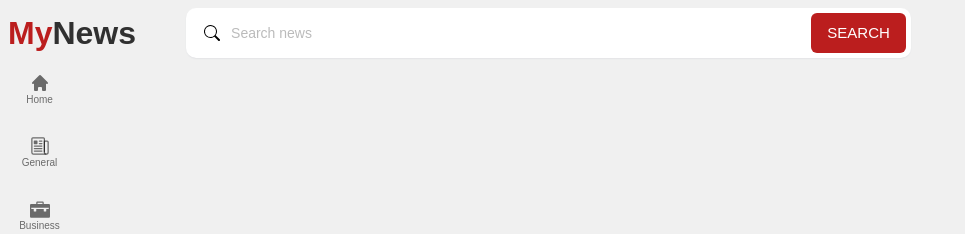
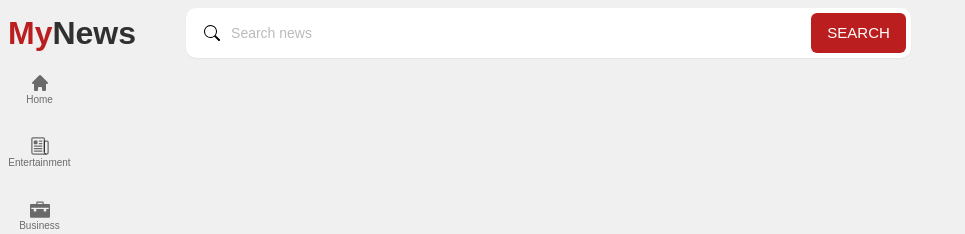
Before and after one commit to Ivan-Franjic/news-app, a React (Create React App) app: page / in a window 1280 px wide. Shown: the top 234 px of the page, without its empty margins (0-965 px from the left). Built offline with nearby package versions, Linux system fonts and the light colour scheme.

Commit message:
design changes

```diff
--- a/src/Components/Sidebar/Sidebar.scss
+++ b/src/Components/Sidebar/Sidebar.scss
@@ -9,24 +9,35 @@ $background-pressed: white;
   width: 63px;
 }
 
-.sidebar__item {
+.active {
+  text-decoration: none;
   width: 63px;
   height: 63px;
   display: flex;
   flex-direction: column;
   align-items: center;
   justify-content: center;
-  color: $text-color;
   border: none;
   border-radius: 5px;
+  background-color: $background-pressed;
+  color: $text-color-pressed;
 }
 
-.sidebar__item:hover {
-  background-color: $background-hover;
+.inactive {
+  text-decoration: none;
+  width: 63px;
+  height: 63px;
+  display: flex;
+  flex-direction: column;
+  align-items: center;
+  justify-content: center;
+  border: none;
+  border-radius: 5px;
+  color: $text-color;
 }
 
-.sidebar__link {
-  text-decoration: none;
+.inactive:hover {
+  background-color: $background-hover;
 }
 
 .sidebar__icon {
--- a/src/Components/Sidebar/Sidebar.tsx
+++ b/src/Components/Sidebar/Sidebar.tsx
@@ -7,59 +7,67 @@ import { MdOutlineScience } from "react-icons/md";
 import { IoFootball } from "react-icons/io5";
 import { FiMonitor } from "react-icons/fi";
 import { AiFillStar } from "react-icons/ai";
-import { Link } from "react-router-dom";
+import { NavLink } from "react-router-dom";
 
 export default function Sidebar() {
   return (
     <div className="sidebar">
-      <Link className="sidebar__link" to={`/`}>
-        <div className="sidebar__item">
+      <NavLink
+        className={({ isActive }) => (isActive ? "active" : "inactive")}
+        to={`/home`}
+      >
         <HiHome className="sidebar__icon" />
         <span className="sidebar__text">Home</span>
-        </div>
-      </Link>
-      <Link className="sidebar__link" to={`/general`}>
-        <div className="sidebar__item">
+      </NavLink>
+      <NavLink
+        className={({ isActive }) => (isActive ? "active" : "inactive")}
+        to={`/entertainment`}
+      >
         <IoNewspaperOutline className="sidebar__icon" />
-          <span className="sidebar__text">General</span>
-        </div>
-      </Link>
-      <Link className="sidebar__link" to={`/business`}>
-        <div className="sidebar__item">
+        <span className="sidebar__text">Entertainment</span>
+      </NavLink>
+      <NavLink
+        className={({ isActive }) => (isActive ? "active" : "inactive")}
+        to={`/business`}
+      >
         <ImBriefcase className="sidebar__icon" />
         <span className="sidebar__text">Business</span>
-        </div>
-      </Link>
-      <Link className="sidebar__link" to={`/health`}>
-        <div className="sidebar__item">
+      </NavLink>
+      <NavLink
+        className={({ isActive }) => (isActive ? "active" : "inactive")}
+        to={`/health`}
+      >
         <BiHealth className="sidebar__icon" />
         <span className="sidebar__text">Health</span>
-        </div>
-      </Link>
-      <Link className="sidebar__link" to={`/science`}>
-        <div className="sidebar__item">
+      </NavLink>
+      <NavLink
+        className={({ isActive }) => (isActive ? "active" : "inactive")}
+        to={`/science`}
+      >
         <MdOutlineScience className="sidebar__icon" />
         <span className="sidebar__text">Science</span>
-        </div>
-      </Link>
-      <Link className="sidebar__link" to={`/sports`}>
-        <div className="sidebar__item">
+      </NavLink>
+      <NavLink
+        className={({ isActive }) => (isActive ? "active" : "inactive")}
+        to={`/sports`}
+      >
         <IoFootball className="sidebar__icon" />
         <span className="sidebar__text">Sports</span>
-        </div>
-      </Link>
-      <Link className="sidebar__link" to={`/technology`}>
-        <div className="sidebar__item">
+      </NavLink>
+      <NavLink
+        className={({ isActive }) => (isActive ? "active" : "inactive")}
+        to={`/technology`}
+      >
         <FiMonitor className="sidebar__icon" />
         <span className="sidebar__text">Technology</span>
-        </div>
-      </Link>
-      <Link className="sidebar__link" to={`/favourites`}>
-        <div className="sidebar__item">
+      </NavLink>
+      <NavLink
+        className={({ isActive }) => (isActive ? "active" : "inactive")}
+        to={`/favourites`}
+      >
         <AiFillStar className="sidebar__icon" />
         <span className="sidebar__text">Favourites</span>
-        </div>
-      </Link>
+      </NavLink>
     </div>
   );
 }
```
Lines whose indentation alone changed are shown as unchanged.
